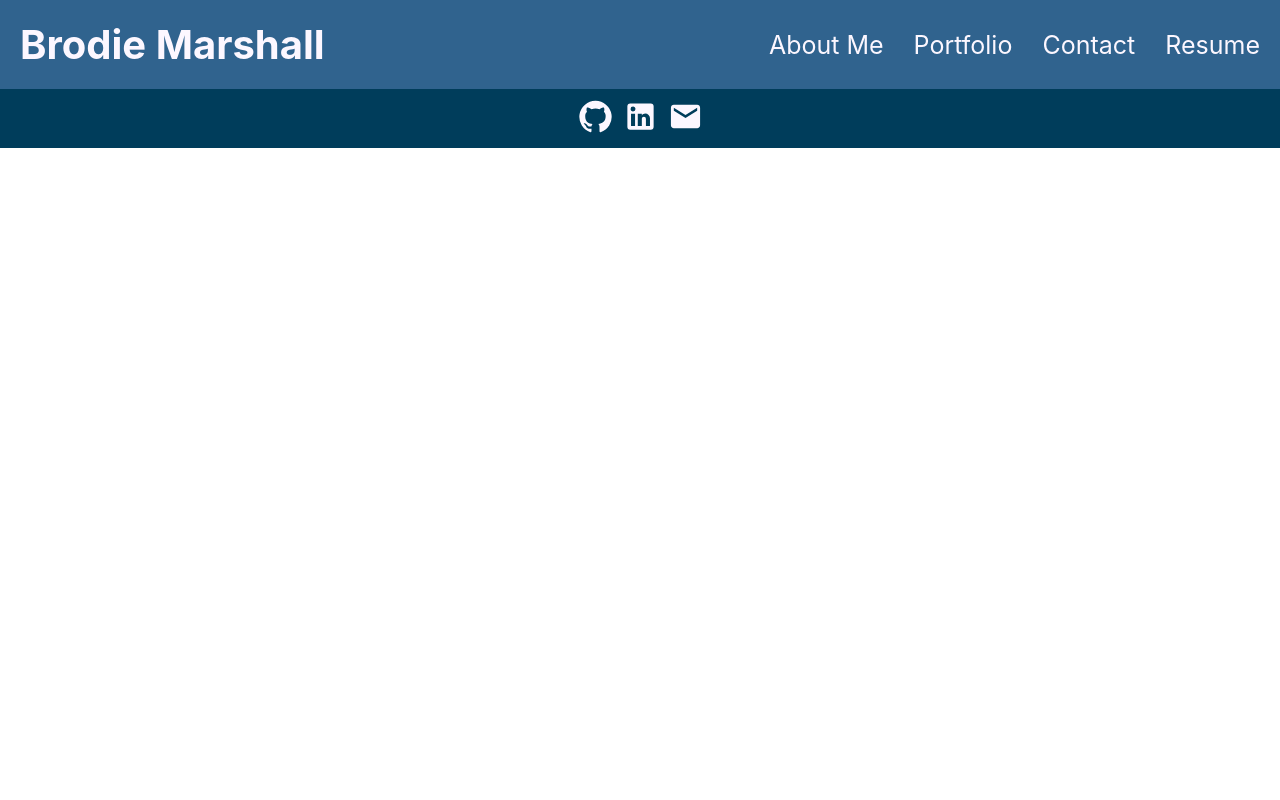
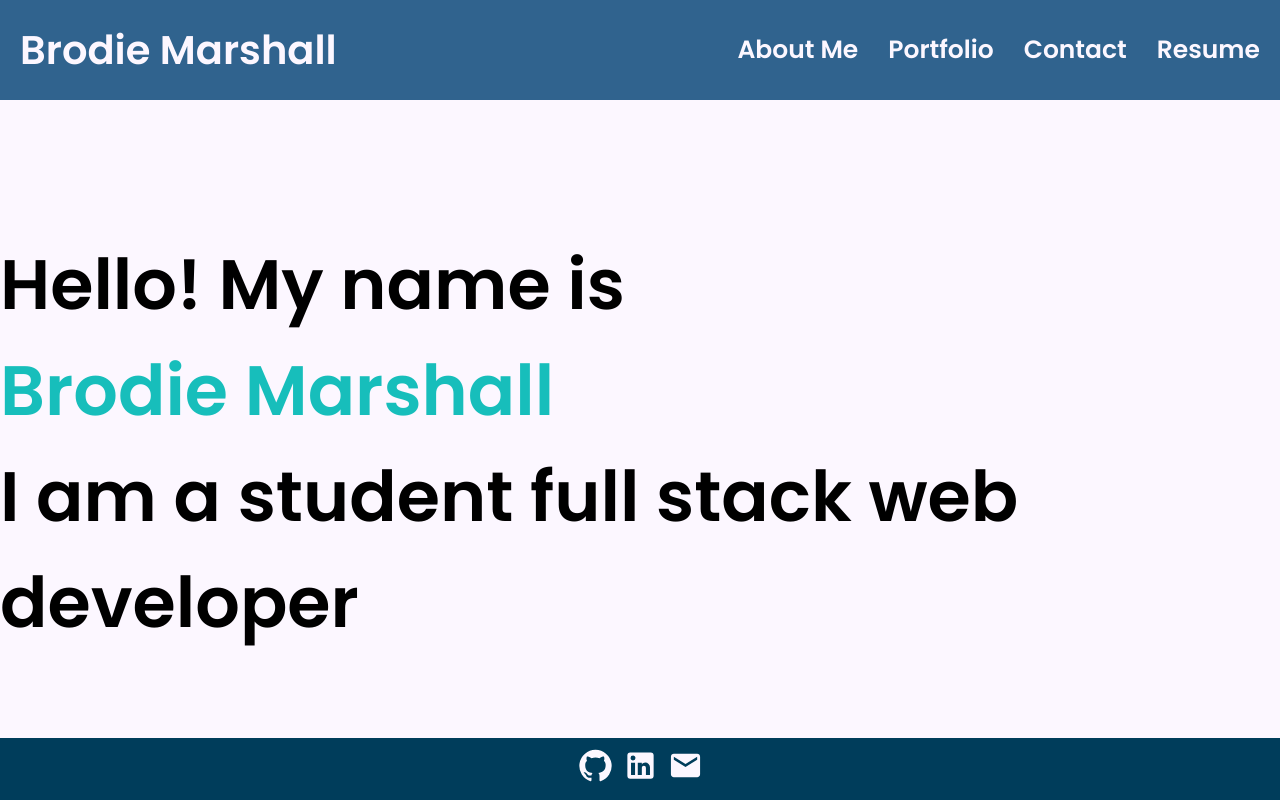
Before and after one commit to brodie02/react-portfolio-good, a React (Create React App) app: page / in a window 1280 px wide. Built offline with nearby package versions, Linux system fonts and the light colour scheme.

Commit message:
Add hello page

```diff
--- a/public/index.html
+++ b/public/index.html
@@ -24,6 +24,7 @@
       work correctly both with client-side routing and a non-root public URL.
       Learn how to configure a non-root public URL by running `npm run build`.
     -->
+    <link href="https://fonts.googleapis.com/css2?family=Poppins:wght@600&display=swap" rel="stylesheet">
     <title>React App</title>
   </head>
   <body>
--- a/src/App.css
+++ b/src/App.css
@@ -6,9 +6,14 @@
   --black: #220c10;
 }
 
+body {
+  overflow: hidden;
+}
+
 * {
   margin: 0px;
   padding: 0px;
+  font-family: 'Poppins', sans-serif;
 }
 
 header {
@@ -17,11 +22,15 @@ header {
   align-items: center;
   padding: 20px;
   background-color: var(--blue);
-  color: var(--white)
+  color: var(--white);
 }
 
 h1 {
   font-size: 40px;
+}
+
+h2 {
+  font-size: 35px;
 }
 
 .nav {
@@ -36,8 +45,43 @@ h1 {
   font-size: 25px;
 }
 
+.hello {
+  height: 86vh;
+  display: flex;
+  justify-content: center;
+  align-items: center;
+  font-size: 70px;
+  background-color: var(--white);
+}
+
+.hello span {
+  color: var(--light);
+}
+
+img {
+  width: 10%;
+  height: 10%;
+  border-radius: 50%;
+}
+
+.about {
+  display: flex;
+  flex-direction: column;
+  justify-content: center;
+  align-items: flex-start;
+  padding: 20px;
+  gap: 20px;
+}
+
+.about p {
+  font-size: 30px;
+}
+
 .footer {
   background-color: var(--dark);
+  bottom: 0;
+  position: fixed;
+  width: 100%;
 }
 
 .footer ul {
--- a/src/App.js
+++ b/src/App.js
@@ -7,9 +7,10 @@ import About from './components/pages/About';
 import Portfolio from './components/pages/Portfolio';
 import Contact from './components/pages/Contact';
 import Resume from './components/pages/Resume';
+import Hello from './components/pages/Hello';
 
 function App() {
-  const [currentPage, setCurrentPage] = useState('About')
+  const [currentPage, setCurrentPage] = useState('Hello')
 
   const renderPage = () => {
     if (currentPage === 'About') {
@@ -21,12 +22,16 @@ function App() {
     if (currentPage === 'Contact') {
       return <Contact />
     }
-    return <Resume />
+    if (currentPage === 'Resume') {
+      return <Resume />
+    }
+    return <Hello />
   }
 
   return (
     <div className="App">
       <Header />
+      {renderPage()}
       <Footer />
     </div>
   );
--- a/src/components/pages/About.js
+++ b/src/components/pages/About.js
@@ -0,0 +1,14 @@
+import React from 'react'
+
+import Headshot from '../images/headshot.png'
+
+export default function About() {
+    return (
+        <div className='about'>
+            <h2>About Me</h2>
+            <img src={Headshot} alt="image of Brodie Marshall"></img>
+            <p>I am an up and coming web developer currently undertaking a Coding Bootcamp through the University of Adelaide. I am enjoying my time as a student and I love learning about web development, it is engaging and the content really sticks with me.</p>
+            <p>This portfolio is my first project made with React. I am constantly studying and coding to expand my knowledge of React and other framework/libraries.</p>
+        </div>
+    )
+}
--- /dev/null
+++ b/src/components/pages/Hello.js
@@ -0,0 +1,9 @@
+import React from 'react'
+
+export default function Hello() {
+    return (
+        <div className='hello'>
+            <p>Hello! My name is <br></br><span>Brodie Marshall</span><br></br>I am a student full stack web developer</p>
+        </div>
+    )
+}
```
Also changed, not shown: src/components/images/headshot.png (added).
